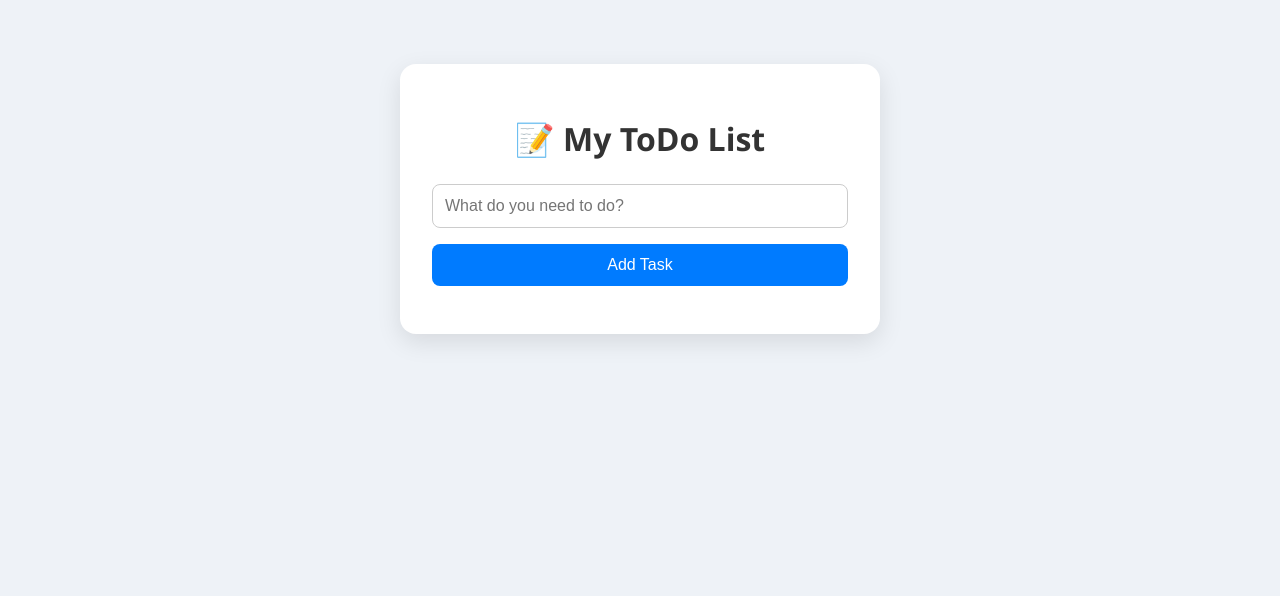
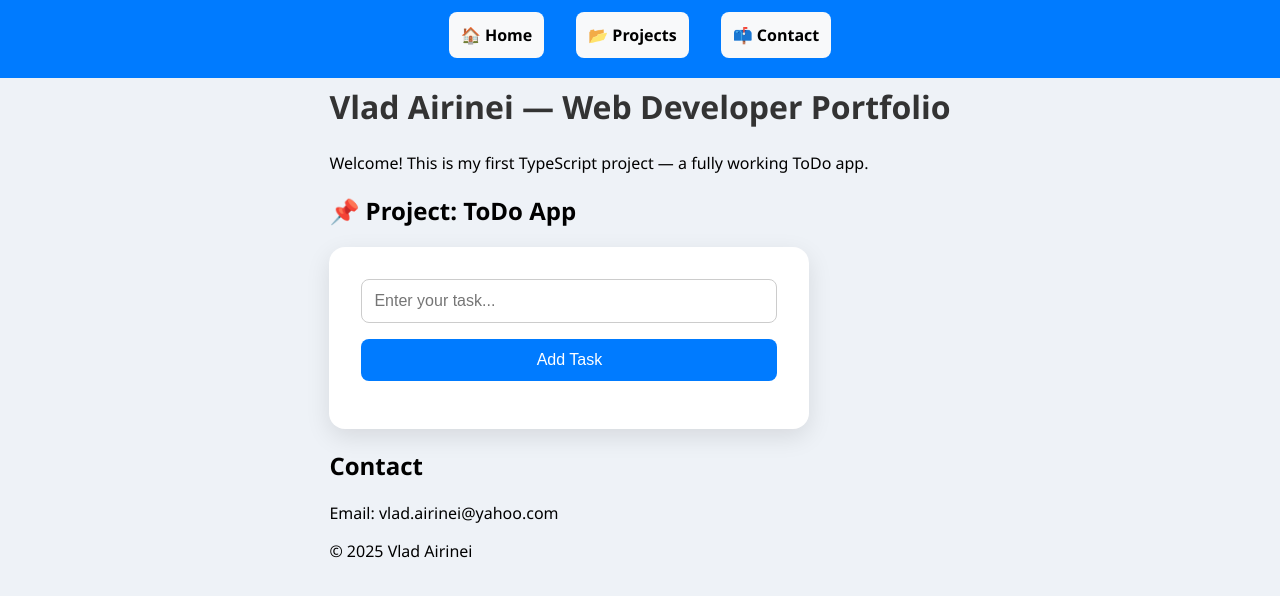
Before and after one commit to vladairinei/Portfolio, a website: page index.html in a window 1280 px wide. Drawn offline with Linux system fonts and the light colour scheme.

Commit message:
Integrated portfolio layout into index.html

```diff
--- a/index.html
+++ b/index.html
@@ -2,18 +2,42 @@
 <html lang="en">
 <head>
   <meta charset="UTF-8" />
-  <meta name="viewport" content="width=device-width, initial-scale=1.0"/>
-  <title>ToDo App</title>
+  <meta name="viewport" content="width=device-width, initial-scale=1.0" />
+  <title>Vlad Airinei – Portfolio</title>
   <link rel="stylesheet" href="style.css" />
 </head>
 <body>
-  <div id="app">
-    <h1>📝 My ToDo List</h1>
+  <nav>
+    <ul>
+      <li><a href="#home">🏠 Home</a></li>
+      <li><a href="#projects">📂 Projects</a></li>
+      <li><a href="#contact">📫 Contact</a></li>
+    </ul>
+  </nav>
 
-    <input type="text" id="taskInput" placeholder="What do you need to do?" />
-    <button id="addTaskButton">Add Task</button>
+  <div id="portfolio">
+    <header id="home">
+      <h1>Vlad Airinei — Web Developer Portfolio</h1>
+      <p>Welcome! This is my first TypeScript project — a fully working ToDo app.</p>
+    </header>
 
-    <ul id="taskList"></ul>
+    <section id="projects">
+      <h2>📌 Project: ToDo App</h2>
+      <div id="app">
+        <input type="text" id="taskInput" placeholder="Enter your task..." />
+        <button id="addTaskButton">Add Task</button>
+        <ul id="taskList"></ul>
+      </div>
+    </section>
+
+    <section id="contact">
+      <h2>Contact</h2>
+      <p>Email: vlad.airinei@yahoo.com</p>
+    </section>
+
+    <footer>
+      <p>© 2025 Vlad Airinei</p>
+    </footer>
   </div>
 
   <script type="module" src="dist/main.js"></script>
```
